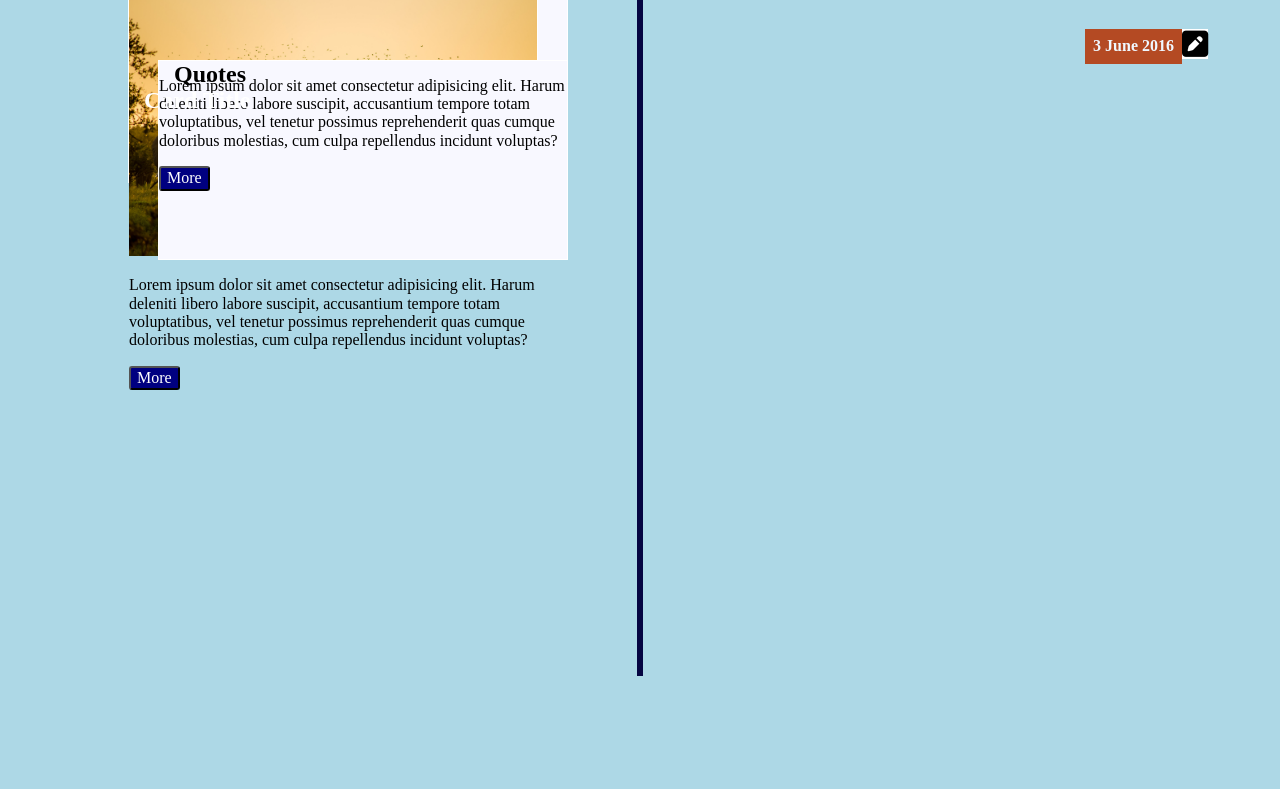
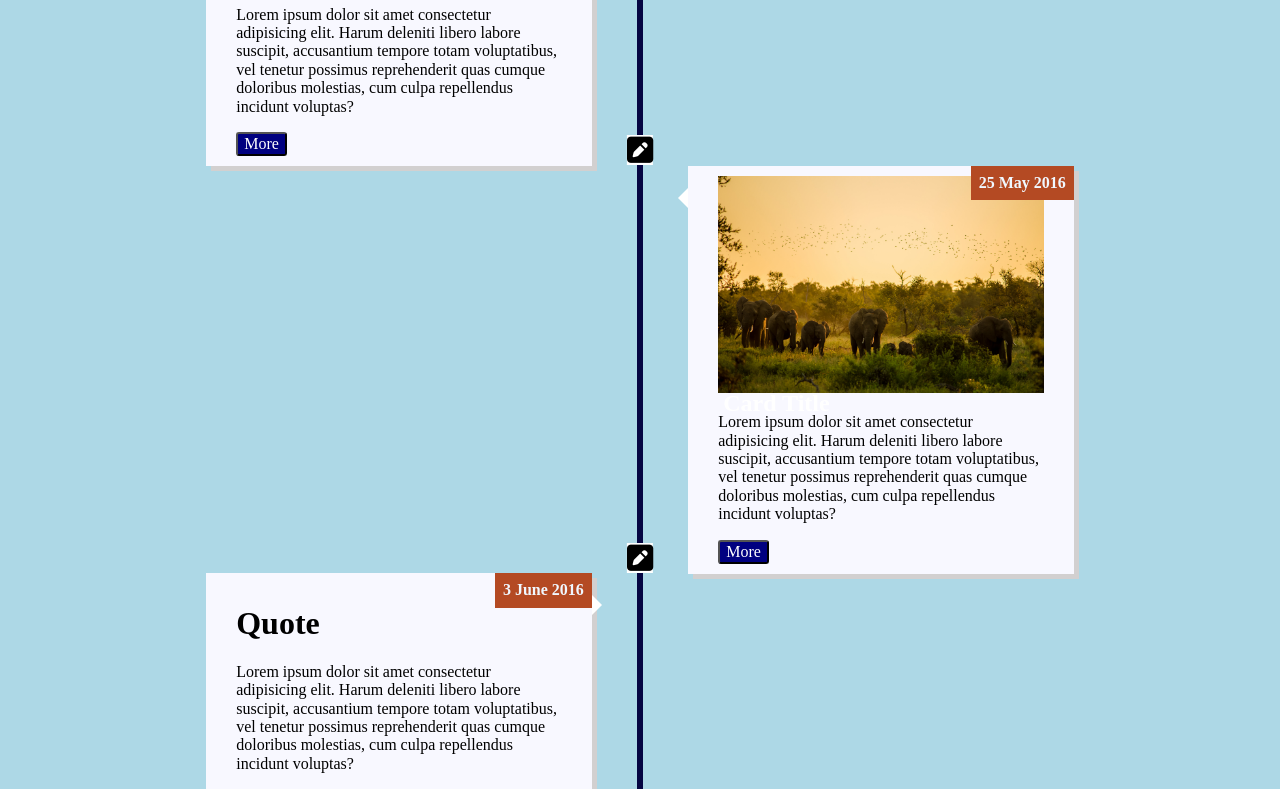
Before and after one commit to oxybabe/vertical-timeline, a plain HTML site: page index.html in a window 1280 px wide. Shown: the part 150-939 px from the top of the page. Before the commit the page ends 826 px from the top, so only its background shows below. Drawn offline with Linux system fonts and the light colour scheme.

Commit message:
fixed pencils

```diff
--- a/index.html
+++ b/index.html
@@ -13,7 +13,7 @@
     <main class="timeline">
      <div class="timeline-card">
       <i class="fa-solid fa-square-pen"></i>
-      <div class="card">
+      <div class="card left">
         <h1>Title</h1>
         <div class="date">1 May 2016</div>
         <p>Lorem ipsum dolor sit amet consectetur adipisicing elit. Harum deleniti libero labore suscipit, accusantium tempore totam voluptatibus, vel tenetur possimus reprehenderit quas cumque doloribus molestias, cum culpa repellendus incidunt voluptas?</p>
@@ -23,7 +23,7 @@
 
       <div class="timeline-card">
         <i class="fa-solid fa-square-pen"></i>
-        <div class="card">
+        <div class="card right">
           <div class="timeline-event-image"><img src="images/pexels-isis-petroni-13142739.jpg"></img></div>
           <h2>Card Title</h2>
           <div class="date">25 May 2016</div>
@@ -34,15 +34,12 @@
 
      <div class="timeline-card">
       <i class="fa-solid fa-square-pen"></i>
-      <div class="card">
-        <h3>Quotes</h3>
+      <div class="card left">
+        <h1>Quote</h1>
         <div class="date">3 June 2016</div>
         <p>Lorem ipsum dolor sit amet consectetur adipisicing elit. Harum deleniti libero labore suscipit, accusantium tempore totam voluptatibus, vel tenetur possimus reprehenderit quas cumque doloribus molestias, cum culpa repellendus incidunt voluptas?</p>
-        <button>More</button>
       </div>
       </div>
-
-
     </main>
   </body>
 </html>
--- a/styles/styles.css
+++ b/styles/styles.css
@@ -15,8 +15,10 @@ img {
   width: 100%;
   position: relative;
   background-attachment: fixed;
-  background-size: 100% 100%;
-  /* width: 0; */
+  margin: auto;
+  object-fit: fill;
+
+
 }
 
 .timeline {
@@ -40,49 +42,72 @@ img {
 
 .timeline-card {
   position: relative;
+  height: 100%;
+  display: table;
   content: "";
   clear: both;
-  display: table;
-  margin-bottom: -15%;
-  width: 100%;
-  /* padding: 10px 30px; */
+  margin-bottom: -5%;
+  padding: 10px 30px;
 
 
 }
 
-.timeline-card::before {
+.left::before {
   content: " ";
   height: 0;
   position: absolute;
   top: 22px;
   width: 0;
   z-index: 1;
-  right: 30px;
+  right: -10px;
   border: medium solid white;
-  border-width: 10px 0 10px 0px;
+  border-width: 10px 0 10px 10px;
   border-color: transparent transparent transparent white;
 }
-
-.timeline-card:nth-child(even) {
-  float: right;
+.right::before {
+  content: " ";
+  height: 0;
+  position: absolute;
+  top: 22px;
+  width: 0;
+  z-index: 1;
+  left: -10px;
+  border: medium solid white;
+  border-width: 10px 10px 10px 0;
+  border-color: transparent white transparent transparent;
 }
 
-.timeline-card:nth-child(odd) {
-  clear: right;
-  left: 30px;
+
 
   /* animation-duration: 3s;
   animation-name: slidein; */
-}
+/* } */
 .card {
-  border: 1px solid white;
+  /* border: 1px solid white; */
   height: 200px;
   width: 40%;
   background-color: ghostwhite;
+  display: table;
+  content: "";
+  clear: both;
+  padding: 10px 30px;
+  position: relative;
+  /* border-radius: 6px; */
 }
+.card p {
+  text-align: left;
 
 
-h1 {
+}
+.right {
+  left: 55%;
+  box-shadow: 5px 5px rgb(210, 208, 208);
+}
+.left {
+  left: 5%;
+  box-shadow: 5px 5px rgb(210, 208, 208);
+}
+.h1 {
   position: absolute;
   top: 8px;
   left: 16px;
@@ -90,25 +115,25 @@ h1 {
   font-weight: bold;
 }
 
-.timeline-card h2 {
+.card h2 {
   position: absolute;
   top: 50%;
-  left: 16px;
+  left: 35px;
   font: 24px;
   font-weight: bold;
   color: white;
   z-index: 5;
 }
-h3 {
+.card .h3 {
   position: absolute;
   top: 8px;
   left: 16px;
-  font: 24px bolder;
+  font-size: 30px;
   font-weight: bold;
 }
-.timeline-card button {
-  /* position: absolute; */
-  transition-duration: 0.4s;
+
+.timeline-card  button {
+/  transition-duration: 0.4s;
   object-position: right 75%;
   bottom: 15px;
   left: 15px;
@@ -122,7 +147,8 @@ h3 {
   background-color: #a46335;
   color: white;
 }
-.date {
+
+.timeline-card .date {
   background-color: rgb(180, 74, 35);
   position: absolute;
   font-family: "Times New Roman", Times, serif;
@@ -138,7 +164,9 @@ h3 {
   z-index: 1;
   font-size: 30px;
   background-color: white;
- left: 100%;
+  left: 50%;
+  transform: translate(-50%);
+
 }
 
 @media (max-width: 768px) {
```
